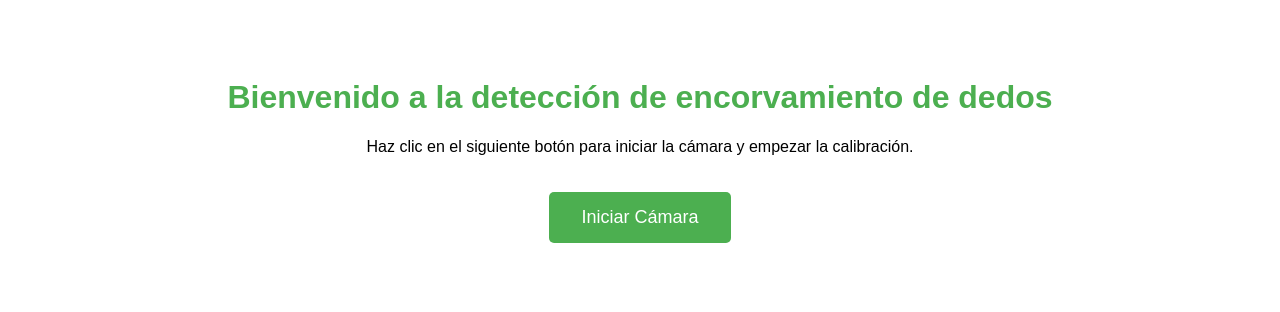
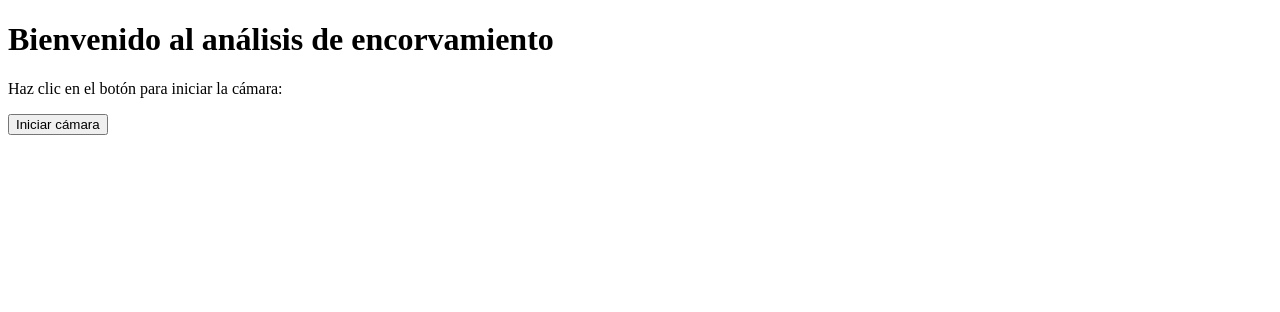
Before and after one commit to HugoBVP/detectorencorvarbvp, a Flask app: page / in a window 1280 px wide. Shown: the top 312 px of the page. Run offline with Flask 3, Linux system fonts and the light colour scheme.

Commit message:
Actualización del código para manejo de cámara y rutas en Flask

```diff
--- a/app.py
+++ b/app.py
@@ -1,151 +1,57 @@
+import os
 from flask import Flask, render_template, Response
 import cv2
 import mediapipe as mp
 import numpy as np
-import time
 
 app = Flask(__name__)
 
-# Inicializar MediaPipe Hands
+# Inicialización de MediaPipe
 mp_hands = mp.solutions.hands
-hands = mp_hands.Hands(static_image_mode=False, max_num_hands=1, min_detection_confidence=0.5, min_tracking_confidence=0.5)
+hands = mp_hands.Hands(min_detection_confidence=0.5, min_tracking_confidence=0.5)
 
-# Calibración inicial
-calibrated_angles = {}
-calibration_complete = False
-calibration_time = 0  # Para controlar el tiempo de visualización del mensaje de calibración
+# Ruta para la página principal
+@app.route('/')
+def index():
+    return render_template('index.html')
 
-# Función para calcular el ángulo entre tres puntos
-def calculate_angle(a, b, c):
-    ba = np.array([a.x - b.x, a.y - b.y])
-    bc = np.array([c.x - b.x, c.y - b.y])
-    cosine_angle = np.dot(ba, bc) / (np.linalg.norm(ba) * np.linalg.norm(bc))
-    angle = np.arccos(np.clip(cosine_angle, -1.0, 1.0))  # Asegura que el valor esté dentro de [-1, 1]
-    return np.degrees(angle)
+# Ruta para iniciar la cámara
+@app.route('/camera')
+def camera():
+    return render_template('camera.html')
 
-# Calibrar ángulos naturales de la DIP (sin considerar el tip)
-def calibrate(hand_landmarks):
-    global calibrated_angles
-    fingers = [8, 12, 16, 20]  # Puntas de los dedos (sin usar el tip)
-    for finger in fingers:
-        mcp = hand_landmarks[finger - 3]  # MCP
-        pip = hand_landmarks[finger - 2]  # PIP
-        dip = hand_landmarks[finger - 1]  # DIP
-        calibrated_angles[finger] = calculate_angle(mcp, pip, dip)
-    print("Calibración completada: Ángulos naturales guardados.")
-
-# Detectar encorvamiento (sin considerar el tip)
-def analyze_and_draw(image, hand_landmarks):
-    global calibrated_angles
-    h, w, _ = image.shape
-
-    fingers = [8, 12, 16, 20]  # Puntas de los dedos
-    for finger in fingers:
-        mcp = hand_landmarks[finger - 3]  # MCP
-        pip = hand_landmarks[finger - 2]  # PIP
-        dip = hand_landmarks[finger - 1]  # DIP
-        tip = hand_landmarks[finger]  # Tip (punta del dedo)
-
-        # Calcular el ángulo actual
-        current_angle = calculate_angle(mcp, pip, dip)
-
-        # Detectar encorvamiento si el ángulo actual es significativamente menor al calibrado (96% de sensibilidad)
-        if current_angle < 0.96 * calibrated_angles[finger]:  # Ajuste de sensibilidad a 96%
-            # Dibujar el dedo en rojo desde tip hasta DIP
-            tip_coords = (int(tip.x * w), int(tip.y * h))
-            dip_coords = (int(dip.x * w), int(dip.y * h))
-            cv2.line(image, tip_coords, dip_coords, (0, 0, 255), 3)
-
-            # Dibujar el dedo en rojo desde DIP hasta PIP
-            pip_coords = (int(pip.x * w), int(pip.y * h))
-            cv2.line(image, dip_coords, pip_coords, (0, 0, 255), 3)
-
-            # Crear una caja roja con bordes redondeados para el mensaje de error
-            message = f"Dedo {finger // 4}: Encorvado!"
-            box_color = (0, 0, 255)  # Rojo
-            text_color = (255, 255, 255)  # Blanco
-
-            # Tamaño del texto
-            font_scale = 0.8
-            thickness = 2
-            font = cv2.FONT_HERSHEY_SIMPLEX
-            (w_text, h_text), _ = cv2.getTextSize(message, font, font_scale, thickness)
-
-            # Coordenadas de la caja alrededor del texto
-            padding = 10
-            box_coords = ((10, 30 + 30 * (finger // 4)), (10 + w_text + 2 * padding, 30 + 30 * (finger // 4) + h_text + 2 * padding))
-            top_left, bottom_right = box_coords
-
-            # Dibujar la caja con bordes redondeados utilizando elipse en las esquinas
-            cv2.rectangle(image, top_left, bottom_right, box_color, -1)  # Fondo de la caja
-            radius = 15  # Radio para las esquinas redondeadas
-            cv2.ellipse(image, (top_left[0] + radius, top_left[1] + radius), (radius, radius), 180, 0, 90, box_color, -1)
-            cv2.ellipse(image, (top_left[0] + radius, bottom_right[1] - radius), (radius, radius), 270, 0, 90, box_color, -1)
-            cv2.ellipse(image, (bottom_right[0] - radius, top_left[1] + radius), (radius, radius), 90, 0, 90, box_color, -1)
-            cv2.ellipse(image, (bottom_right[0] - radius, bottom_right[1] - radius), (radius, radius), 0, 0, 90, box_color, -1)
-
-            # Dibujar el texto dentro de la caja
-            cv2.putText(image, message, (top_left[0] + padding, top_left[1] + padding + h_text), font, font_scale, text_color, thickness)
-
-# Captura de cámara
-cap = cv2.VideoCapture(0)
-
-@app.route('/')
-def home():
-    return render_template('index.html')  # Página de inicio
-
-@app.route('/start-camera')
-def start_camera():
-    global calibration_complete, calibration_time
-    calibration_complete = False  # Reiniciar la calibración cuando se inicia la cámara
-    calibration_time = 0
-    return render_template('camera.html')  # O la página donde se muestra la cámara
-
-# Generar un flujo de video en tiempo real
-def gen():
-    global cap, hands, calibration_complete, calibration_time
+# Ruta para capturar video y procesar la cámara
+def generate_video():
+    cap = cv2.VideoCapture(0)
     while True:
-        success, frame = cap.read()
-        if not success:
+        ret, frame = cap.read()
+        if not ret:
             break
 
-        # Invertir la imagen para una vista lateral
-        frame = cv2.flip(frame, 1)
+        # Convertir la imagen a RGB para MediaPipe
+        rgb_frame = cv2.cvtColor(frame, cv2.COLOR_BGR2RGB)
+        results = hands.process(rgb_frame)
 
-        # Convertir a RGB para MediaPipe
-        rgb_frame = cv2.cvtColor(frame, cv2.COLOR_BGR2RGB)
+        if results.multi_hand_landmarks:
+            for landmarks in results.multi_hand_landmarks:
+                mp.solutions.drawing_utils.draw_landmarks(frame, landmarks, mp_hands.HAND_CONNECTIONS)
 
-        # Procesar la imagen con MediaPipe Hands
-        result = hands.process(rgb_frame)
-
-        if result.multi_hand_landmarks:
-            for hand_landmarks in result.multi_hand_landmarks:
-                if not calibration_complete:
-                    cv2.putText(frame, "Coloca la mano en posición natural y toca la pantalla o presiona 'c' para calibrar", (10, 50),
-                                cv2.FONT_HERSHEY_SIMPLEX, 0.7, (255, 255, 0), 2)
-                else:
-                    cv2.putText(frame, "Calibracion exitosa. Analizando...", (10, 50),
-                                cv2.FONT_HERSHEY_SIMPLEX, 0.7, (0, 255, 0), 2)
-                    analyze_and_draw(frame, hand_landmarks.landmark)
-
-                    # Mostrar mensaje de calibración exitosa durante 2 segundos
-                    if calibration_complete and (time.time() - calibration_time < 2):
-                        height, width, _ = frame.shape
-                        cv2.putText(frame, "Calibracion exitosa", (width // 4, height // 2),
-                                    cv2.FONT_HERSHEY_SIMPLEX, 1.5, (0, 255, 0), 3, cv2.LINE_AA)
+        # Convertir la imagen de vuelta a BGR
+        frame = cv2.cvtColor(frame, cv2.COLOR_RGB2BGR)
 
         # Codificar la imagen en JPEG
         ret, jpeg = cv2.imencode('.jpg', frame)
-        if not ret:
-            break
-        # Convertir la imagen a bytes y devolverla como una respuesta HTTP
-        frame_bytes = jpeg.tobytes()
-        yield (b'--frame\r\n'
-               b'Content-Type: image/jpeg\r\n\r\n' + frame_bytes + b'\r\n\r\n')
+        if ret:
+            # Enviar la imagen codificada a través de un flujo HTTP
+            yield (b'--frame\r\n'
+                   b'Content-Type: image/jpeg\r\n\r\n' + jpeg.tobytes() + b'\r\n\r\n')
 
+    cap.release()
+
+# Ruta para mostrar el video en tiempo real
 @app.route('/video_feed')
 def video_feed():
-    return Response(gen(), mimetype='multipart/x-mixed-replace; boundary=frame')
+    return Response(generate_video(), mimetype='multipart/x-mixed-replace; boundary=frame')
 
-if __name__ == "__main__":
-    app.run(debug=True, host='0.0.0.0', port=5000)
+if __name__ == '__main__':
+    app.run(debug=True)
--- a/templates/index.html
+++ b/templates/index.html
@@ -1,41 +1,15 @@
 <!DOCTYPE html>
-<html lang="es">
+<html lang="en">
 <head>
     <meta charset="UTF-8">
     <meta name="viewport" content="width=device-width, initial-scale=1.0">
-    <title>Detección de Encorvamiento</title>
-    <style>
-        body {
-            font-family: Arial, sans-serif;
-            text-align: center;
-            padding: 50px;
-        }
-
-        h1 {
-            color: #4CAF50;
-        }
-
-        button {
-            padding: 15px 32px;
-            font-size: 18px;
-            margin: 20px;
-            background-color: #4CAF50;
-            color: white;
-            border: none;
-            border-radius: 5px;
-            cursor: pointer;
-        }
-
-        button:hover {
-            background-color: #45a049;
-        }
-    </style>
+    <title>Taubman Approach - Encorvamiento</title>
 </head>
 <body>
-    <h1>Bienvenido a la detección de encorvamiento de dedos</h1>
-    <p>Haz clic en el siguiente botón para iniciar la cámara y empezar la calibración.</p>
-    <a href="/start-camera">
-        <button>Iniciar Cámara</button>
+    <h1>Bienvenido al análisis de encorvamiento</h1>
+    <p>Haz clic en el botón para iniciar la cámara:</p>
+    <a href="/camera">
+        <button>Iniciar cámara</button>
     </a>
 </body>
 </html>
```
